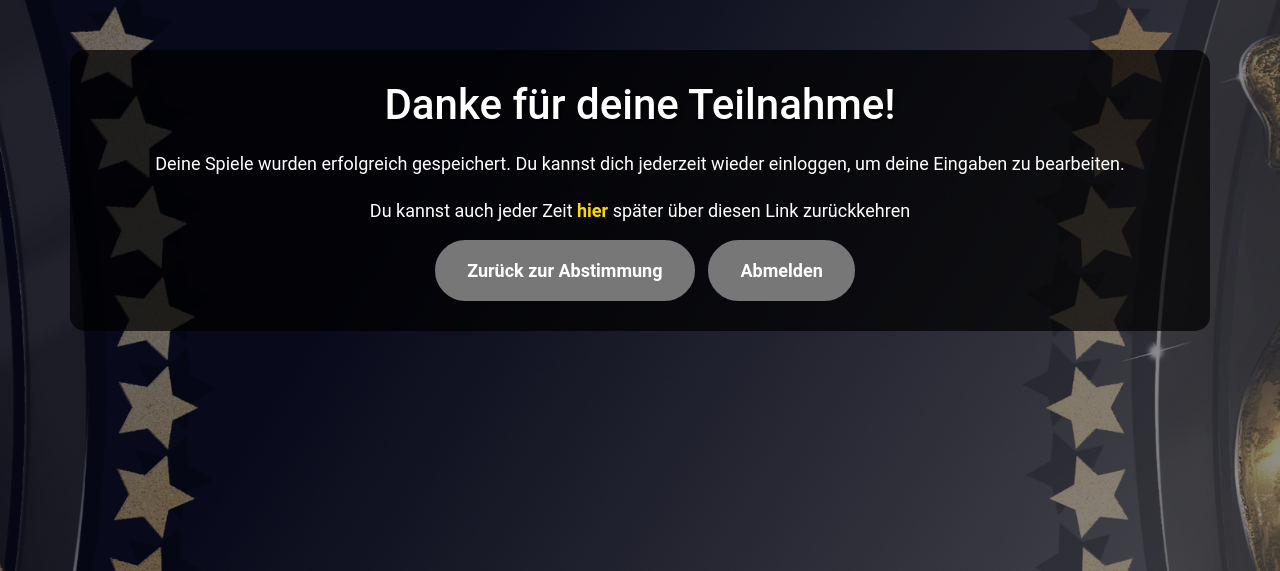
After one commit to Kalavera1/Flask_app, a Flask app: page /thankyou in a window 1280 px wide. The commit adds this page. Shown: the top 571 px of the page. Run offline with Flask 3, Linux system fonts and the light colour scheme; a user stored in the database is signed in.

Commit message:
Optical adjustments. Existing etnries are shown.

```diff
--- a/app.py
+++ b/app.py
@@ -9,11 +9,20 @@ from wtforms.validators import DataRequired, Email, EqualTo, Length
 from email_validator import validate_email
 from flask_login import UserMixin, LoginManager, login_user, login_required, logout_user, current_user
 from werkzeug.security import generate_password_hash, check_password_hash
+from flask_mail import Mail, Message
 
-# Wichtige Datei Pfade und Namen als Variablen
-form_file = 'form.html'
+# Erstelle die Flask App-Instanz
+app = Flask(__name__)
 
-app = Flask(__name__)
+# Mail-Konfiguration
+app.config['MAIL_SERVER'] = 'smtp.gmail.com'
+app.config['MAIL_PORT'] = 587
+app.config['MAIL_USE_TLS'] = True
+app.config['MAIL_USERNAME'] = 'your_email@gmail.com'
+app.config['MAIL_PASSWORD'] = 'your_email_password'
+
+mail = Mail(app)
+
 # Für die FLASK SQL Datenbank
 app.secret_key = 'supersecretkey'  # Für Flash-Nachrichten erforderlich
 # Datenbank-Konfiguration
@@ -93,7 +102,6 @@ def login():
         user = User.query.filter_by(email=form.email.data).first()
         if user and check_password_hash(user.password, form.password.data):
             login_user(user)
-            #flash("Login erfolgreich!")
             return redirect(url_for('form'))
         else:
             flash("Login fehlgeschlagen. Bitte überprüfe deine Email und dein Passwort.")
@@ -104,7 +112,6 @@ def login():
 @login_required
 def logout():
     logout_user()
-    #flash("Du wurdest abgemeldet.")
     return redirect(url_for('login'))
 
 # Route für das Eintragsformular, nur für angemeldete Benutzer
@@ -125,6 +132,8 @@ def form():
         Platz3 = request.form.get('Platz3')
         Platz2 = request.form.get('Platz2')
         Platz1 = request.form.get('Platz1')
+
+
 
         # Validierung: Überprüfe, ob alle Felder ausgefüllt sind
         if not Platz10 or not Platz9 or not Platz8 or not Platz7 or not Platz6 or not Platz5 or not Platz4 or not Platz3 or not Platz2 or not Platz1:
@@ -155,10 +164,46 @@ def form():
                 Platz1=Platz1
             )
             db.session.add(new_entry)
+        db.session.commit()
 
-        db.session.commit()
+        #Überprüfen, ob die Checkbox aktiviert ist
+        send_email = request.form.get('sendEmail')  # Gibt 'on' zurück, wenn die Checkbox ausgewählt wurde
+
+        #MAIL formatierung
+        if send_email:
+            subject = "Bestätigung: Teilnahme am Goldenen Berti 2024"
+            body = f"""
+            Hallo {name},
+
+            Vielen Dank für deine Teilnahme am Goldenen Berti 2024!
+
+            Hier sind deine Platzierungen der Brettspiele:
+
+            Platz 10: {Platz10}
+            Platz 9: {Platz9}
+            Platz 8: {Platz8}
+            Platz 7: {Platz7}
+            Platz 6: {Platz6}
+            Platz 5: {Platz5}
+            Platz 4: {Platz4}
+            Platz 3: {Platz3}
+            Platz 2: {Platz2}
+            Platz 1: {Platz1}
+
+            Du kannst deine Eingaben jederzeit ändern, indem du dich wieder anmeldest: http://localhost:5000/login
+
+            Mit freundlichen Grüßen,
+            Das Team vom Goldenen Berti
+            """
+
+            msg = Message(subject, recipients=[email])
+            msg.body = body
+            mail.send(msg)
+
         flash("Eintrag gespeichert.")
-        return redirect(url_for('form'))
+        return redirect(url_for('thankyou'))
+        #return redirect(url_for('form'))
+
 
     # Wenn der Benutzer bereits einen Eintrag hat, wird dieser angezeigt
     return render_template('form.html', entry=existing_entry)
@@ -176,43 +221,41 @@ def autocomplete():
     if not query:
         return jsonify([])
 
-    #Überprüfen, ob das Brettspiel dictionary vorhanden ist oder nicht.
     try:
         with open('static/brettspiele.txt', 'r', encoding='utf-8') as f:
             brettspiele = [line.strip() for line in f.readlines()]
     except FileNotFoundError:
-        return jsonify([])  # Leere Liste zurückgeben, falls Datei nicht gefunden wird
+        return jsonify([])
 
-    # Vorschläge filtern
     matches = [spiel for spiel in brettspiele if query.lower() in spiel.lower()]
 
-    return jsonify(matches[:10])  # Nur die ersten 5 Vorschläge zurückgeben
+    return jsonify(matches[:10])
+
+# Route zur Bestätigungsseite
+@app.route('/thankyou')
+@login_required
+def thankyou():
+    return render_template('thankyou.html')
 
 @app.route('/export')
 def export_csv():
-    # Abfrage aller Einträge in der Datenbank
     all_entries = Entry.query.all()
 
-    # StringIO-Objekt, um die CSV-Datei in den Speicher zu schreiben
     si = StringIO()
     cw = csv.writer(si)
 
-    # CSV-Header
     cw.writerow(['ID', 'Email', 'Brettspiel Platz 10'])
 
-    # CSV-Inhalt (Einträge)
     for entry in all_entries:
         cw.writerow([entry.id, entry.email, entry.Platz10])
 
-    # Die CSV-Datei zum Download bereitstellen
     output = si.getvalue()
     si.close()
 
-    # Flask Response zur Rückgabe der CSV-Datei
     return Response(output, mimetype="text/csv", headers={"Content-Disposition": "attachment;filename=entries.csv"})
 
 # Datenbank erstellen und die Anwendung starten
 if __name__ == '__main__':
     with app.app_context():
-        db.create_all()  # Erstellt die Datenbank und Tabellen, falls sie nicht existieren
+        db.create_all()
     app.run(debug=True)
--- /dev/null
+++ b/templates/thankyou.html
@@ -0,0 +1,103 @@
+<!DOCTYPE html>
+<html lang="de">
+<head>
+    <meta charset="UTF-8">
+    <meta name="viewport" content="width=device-width, initial-scale=1.0">
+    <title>Bestätigung - Goldener Berti 2024</title>
+    <!-- Bootstrap CSS -->
+    <link href="https://cdn.jsdelivr.net/npm/bootstrap@5.3.0-alpha1/dist/css/bootstrap.min.css" rel="stylesheet">
+    <style>
+        body {
+            background-image: url("/static/background_dashboard.png");
+            background-size: cover;
+            background-position: center;
+            background-attachment: fixed;
+            color: #f5f5f5;
+            font-family: 'Roboto', sans-serif;
+        }
+        .container {
+            margin-top: 50px;
+            background-color: rgba(0, 0, 0, 0.7);
+            padding: 30px;
+            border-radius: 15px;
+            text-align: center;
+
+        h1 {
+            color: #FFFFFF; /* Goldene Farbe */
+            font-size: 42px;
+            text-shadow: 2px 2px 4px rgba(0, 0, 0, 0.7);
+        }
+
+        p {
+            color: #ffffff;
+            font-size: 18px;
+            margin-top: 20px;
+        }
+
+        /* Link-Stil */
+        a {
+            color: #FFD700; /* Goldene Links */
+            text-decoration: none;
+            font-weight: bold;
+        }
+
+        a:hover {
+            color: #fff; /* Weiß beim Hover */
+            text-decoration: underline; /* Unterstreichen beim Hover */
+        }
+
+        /* Buttons anpassen */
+        .btn-gold {
+            background-color: #FFD700;  /* Goldene Farbe */
+            color: #fff;  /* Weiße Schrift */
+            padding: 15px 30px;
+            font-size: 18px;
+            border-radius: 50px;  /* Runde Form */
+            border: 2px solid #FFD700;
+            text-align: center;
+            cursor: pointer;
+            box-shadow: 0px 4px 15px rgba(255, 215, 0, 0.5);  /* Schattierung in Gold */
+            transition: all 0.3s ease;
+        }
+
+        .btn-gold:hover {
+            color: #FFD700;  /* Goldene Schrift beim Hover */
+            background-color: #fff;  /* Weißer Hintergrund beim Hover */
+            box-shadow: 0px 6px 20px rgba(255, 215, 0, 0.7);  /* Verstärkter Schatten */
+            border: 2px solid #FFD700;
+            transform: scale(1.1);  /* Leichtes Vergrößern beim Hover */
+        }
+
+        .btn-secondary {
+            background-color: #777777;
+            color: white;
+            padding: 15px 30px;
+            font-size: 18px;
+            border-radius: 50px;
+            border: 2px solid #777777;
+            margin-left: 10px;
+        }
+
+        .btn-secondary:hover {
+            background-color: #555555;
+            border-color: #555555;
+        }
+
+        /* Zentrieren der Buttons */
+        .btn-container {
+            margin-top: 30px;
+            display: flex;
+            justify-content: center;
+        }
+    </style>
+</head>
+<body>
+    <div class="container">
+        <h1>Danke für deine Teilnahme!</h1>
+        <p>Deine Spiele wurden erfolgreich gespeichert. Du kannst dich jederzeit wieder einloggen, um deine Eingaben zu bearbeiten.</p>
+        <p>Du kannst auch jeder Zeit <a href="/login">hier</a> später über diesen Link zurückkehren</p>
+        <a href="/form" class="btn btn-secondary">Zurück zur Abstimmung</a>
+        <a href="/logout" class="btn btn-secondary">Abmelden</a>
+    </div>
+</body>
+</html>
```
Also changed, not shown: templates/form.html (+30 -14 lines).
